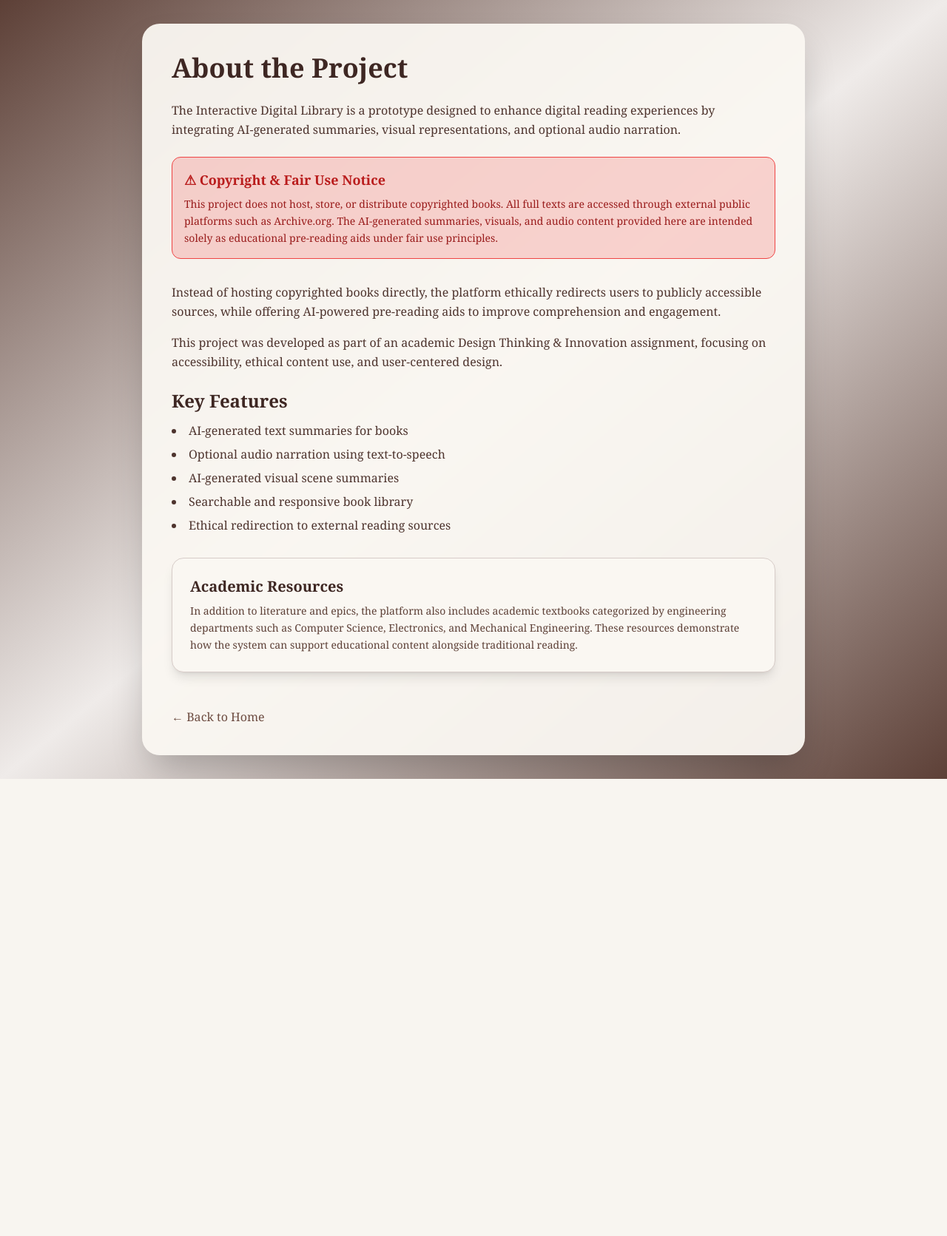
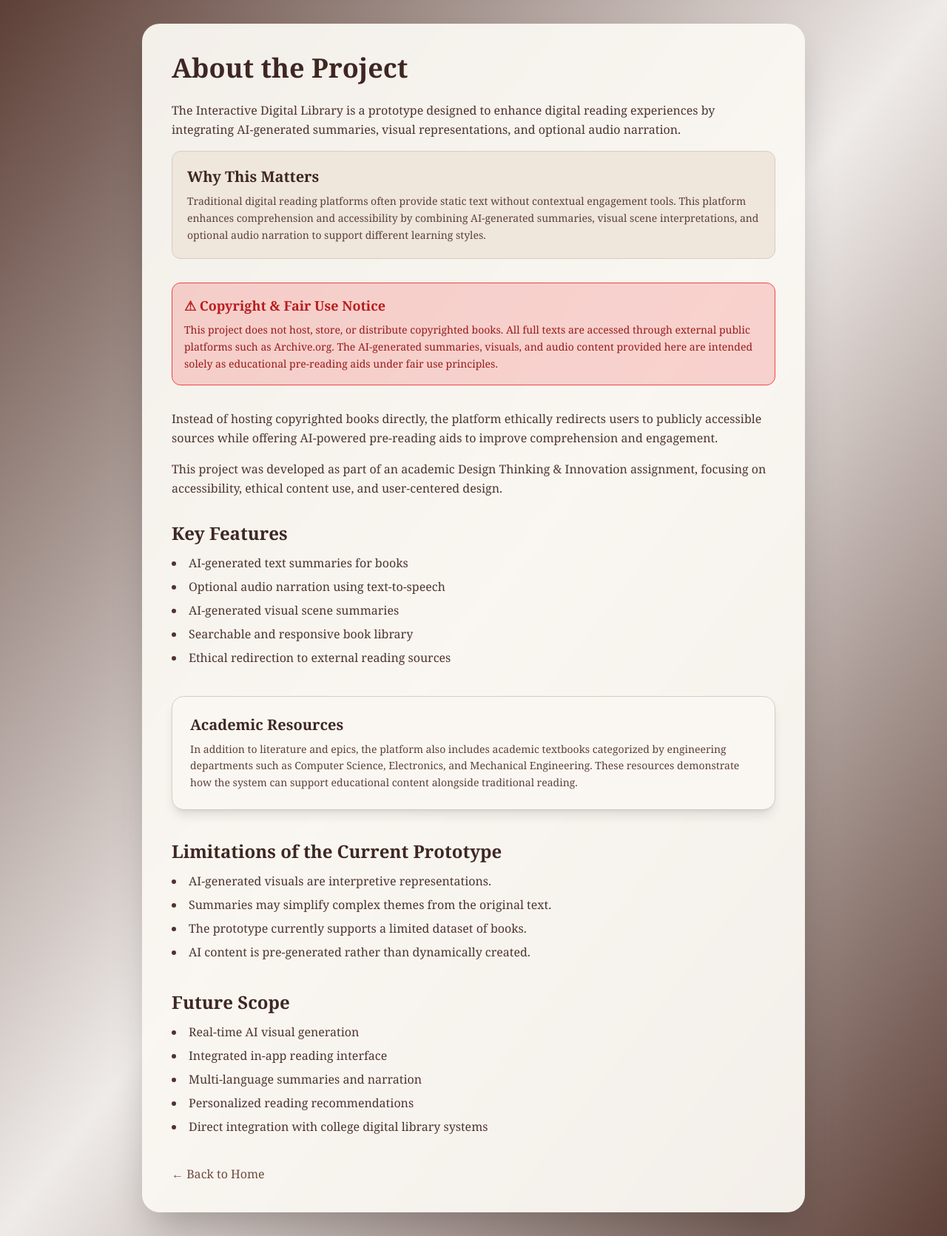
Before and after one commit to srikarthikB/interactive-digital-library, a Flask app: page /about in a window 1280 px wide. Shown: the whole page at 74% size. Before the commit the page ends 1053 px from the top, so only its background shows below. Run offline with Flask 3, Linux system fonts and the light colour scheme; some libraries are stand-ins or nearby versions.

Commit message:
made UI changes to all the webpage

```diff
--- a/templates/about.html
+++ b/templates/about.html
@@ -5,70 +5,97 @@
 <meta name="viewport" content="width=device-width, initial-scale=1.0">
 <title>About – Interactive Digital Library</title>
 
-    <!-- Tailwind CSS -->
 <script src="https://cdn.tailwindcss.com"></script>
 
-    <!-- Serif font for library feel -->
 <style>
-        body {
+body{
 font-family: Georgia, "Times New Roman", serif;
 }
 </style>
+
 </head>
 
 <body class="min-h-screen bg-gradient-to-br
-             from-[#5D4037] via-[#EFEBE9] to-[#5D4037]
-             p-8">
+from-[#5D4037] via-[#EFEBE9] to-[#5D4037] p-8">
 
 <div class="max-w-4xl mx-auto bg-[#FAF7F2]/95 backdrop-blur-sm rounded-3xl p-10 text-[#3E2723] shadow-2xl">
 
 <h1 class="text-4xl font-bold mb-6">About the Project</h1>
 
+
+<!-- PROJECT DESCRIPTION -->
 <p class="text-[#4E342E] leading-relaxed mb-4">
 The Interactive Digital Library is a prototype designed to enhance digital reading
 experiences by integrating AI-generated summaries, visual representations, and
 optional audio narration.
 </p>
 
+
+<!-- WHY THIS MATTERS -->
+<div class="bg-[#EFE6DC] rounded-xl p-5 mb-8 border border-[#D7CCC8]">
+
+<h2 class="text-xl font-semibold mb-2">
+Why This Matters
+</h2>
+
+<p class="text-sm text-[#5D4037] leading-relaxed">
+Traditional digital reading platforms often provide static text without
+contextual engagement tools. This platform enhances comprehension and
+accessibility by combining AI-generated summaries, visual scene
+interpretations, and optional audio narration to support different
+learning styles.
+</p>
+
+</div>
+
+
 <!-- COPYRIGHT WARNING -->
 <div class="mt-6 mb-8 p-4 rounded-xl bg-red-500/20 border border-red-500">
+
 <h3 class="text-lg font-semibold text-red-700 mb-2">
 ⚠ Copyright & Fair Use Notice
 </h3>
 
 <p class="text-red-800 text-sm leading-relaxed">
-            This project does not host, store, or distribute copyrighted books. All full
-            texts are accessed through external public platforms such as Archive.org.
-            The AI-generated summaries, visuals, and audio content provided here are
-            intended solely as educational pre-reading aids under fair use principles.
+This project does not host, store, or distribute copyrighted books.
+All full texts are accessed through external public platforms such as
+Archive.org. The AI-generated summaries, visuals, and audio content
+provided here are intended solely as educational pre-reading aids
+under fair use principles.
 </p>
+
 </div>
 
+
 <p class="text-[#4E342E] leading-relaxed mb-4">
-        Instead of hosting copyrighted books directly, the platform ethically redirects
-        users to publicly accessible sources, while offering AI-powered pre-reading aids
-        to improve comprehension and engagement.
+Instead of hosting copyrighted books directly, the platform ethically
+redirects users to publicly accessible sources while offering
+AI-powered pre-reading aids to improve comprehension and engagement.
 </p>
 
-    <p class="text-[#4E342E] leading-relaxed mb-6">
-        This project was developed as part of an academic Design Thinking & Innovation
-        assignment, focusing on accessibility, ethical content use, and user-centered design.
+<p class="text-[#4E342E] leading-relaxed mb-8">
+This project was developed as part of an academic Design Thinking &
+Innovation assignment, focusing on accessibility, ethical content use,
+and user-centered design.
 </p>
 
+
+<!-- FEATURES -->
 <h2 class="text-2xl font-semibold mb-3">Key Features</h2>
 
-    <ul class="list-disc list-inside text-[#4E342E] space-y-2 mb-8">
+<ul class="list-disc list-inside text-[#4E342E] space-y-2 mb-10">
+
 <li>AI-generated text summaries for books</li>
 <li>Optional audio narration using text-to-speech</li>
 <li>AI-generated visual scene summaries</li>
 <li>Searchable and responsive book library</li>
 <li>Ethical redirection to external reading sources</li>
+
 </ul>
 
-    <!-- ACADEMIC RESOURCES -->
-    <div class="max-w-5xl mx-auto mb-12">
 
-        <div class="bg-[#FAF7F2] text-[#3E2723] rounded-2xl p-6 shadow-lg border border-[#D7CCC8]">
+<!-- ACADEMIC BOOKS -->
+<div class="bg-[#FAF7F2] text-[#3E2723] rounded-2xl p-6 shadow-lg border border-[#D7CCC8] mb-10">
 
 <h2 class="text-xl font-semibold mb-2">
 Academic Resources
@@ -83,9 +110,39 @@
 
 </div>
 
-    </div>
 
-    <a href="/" class="inline-block text-[#6D4C41] hover:text-[#3E2723]">
+<!-- LIMITATIONS -->
+<h2 class="text-2xl font-semibold mb-3">
+Limitations of the Current Prototype
+</h2>
+
+<ul class="list-disc list-inside text-[#4E342E] space-y-2 mb-10">
+
+<li>AI-generated visuals are interpretive representations.</li>
+<li>Summaries may simplify complex themes from the original text.</li>
+<li>The prototype currently supports a limited dataset of books.</li>
+<li>AI content is pre-generated rather than dynamically created.</li>
+
+</ul>
+
+
+<!-- FUTURE SCOPE -->
+<h2 class="text-2xl font-semibold mb-3">
+Future Scope
+</h2>
+
+<ul class="list-disc list-inside text-[#4E342E] space-y-2 mb-10">
+
+<li>Real-time AI visual generation</li>
+<li>Integrated in-app reading interface</li>
+<li>Multi-language summaries and narration</li>
+<li>Personalized reading recommendations</li>
+<li>Direct integration with college digital library systems</li>
+
+</ul>
+
+
+<a href="/" class="inline-block text-[#6D4C41] hover:text-[#3E2723] font-medium">
 ← Back to Home
 </a>
 
```
Also changed, not shown: templates/book.html (+44 -32 lines), templates/home.html (+69 -38 lines), templates/visuals.html (+35 -42 lines). Lines whose indentation alone changed are shown as unchanged.
